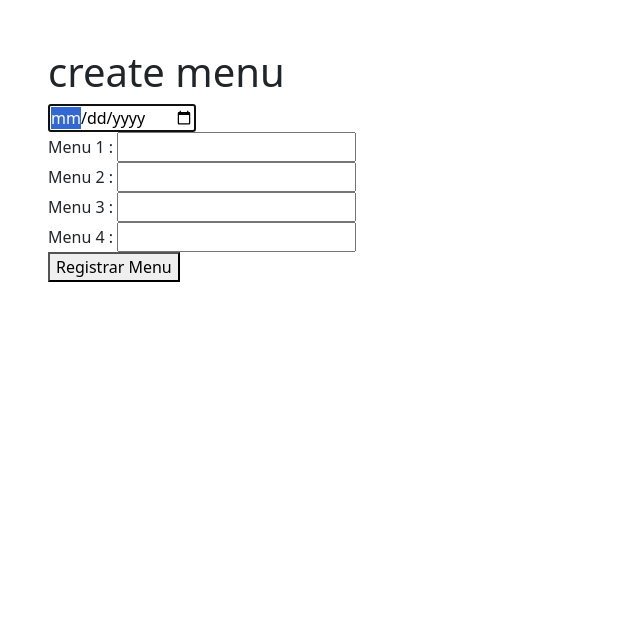
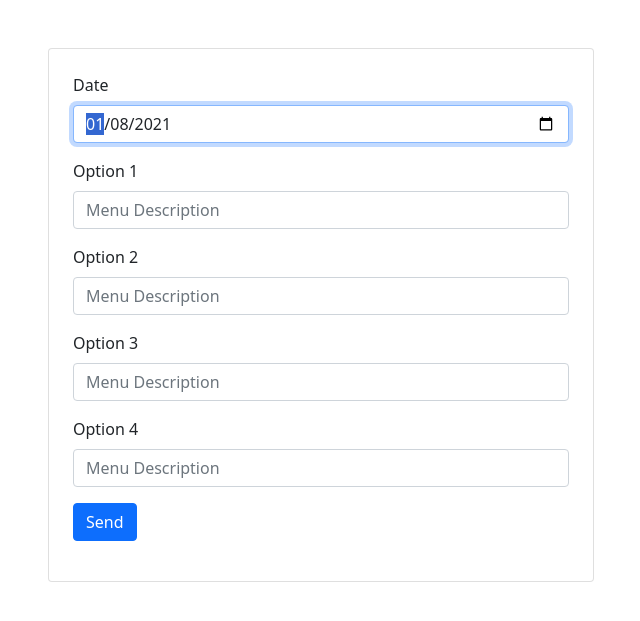
Before and after one commit to KrlosAren/menu-control-system, a Django app: page /menu/register/ in a window 1280 px wide. Shown: the part 56-677 px from the top of the page, without its empty margins (34-674 px from the left). Run offline with Django 3.2, Linux system fonts and the light colour scheme; the visitor is signed in with stand-in values (Sample User, id 1); some libraries are stand-ins or nearby versions.

Commit message:
add now day for register form

```diff
--- a/Menus/views.py
+++ b/Menus/views.py
@@ -6,18 +6,22 @@ from django.shortcuts import redirect, render
 from django.contrib.auth.decorators import login_required
 from django.urls import reverse
 
+# Others
+
 # Menu Model
 from .models import Menu
 
 
 @login_required(login_url='login_view')
 def menu_register(request):
+    import datetime
 
     form = MenuRegister()
-
+    today = datetime.datetime.today()
     context = {
         'title': 'Menu Register',
-        'form': form
+        'form': form,
+        'today': today
     }
 
     if request.method == 'POST':
@@ -59,7 +63,7 @@ def menu_update(request, uuid):
 
     context = {
         'title': 'Update Menu',
-        'menu': menu.values()[0]
+        'menu': menu.values()[0],
     }
 
     if request.method == 'POST':
@@ -67,9 +71,7 @@ def menu_update(request, uuid):
         form = MenuRegister(request.POST)
         if form.is_valid():
             data = form.cleaned_data
-            admin_user = request.user
 
-            # menu = Menu().update_menu(data=data, admin_user=admin_user)
             menu = Menu.objects.get(uuid=uuid)
             menu.date = data['date']
             menu.option_1 = data['option_1']
--- a/templates/menus/menu_register.html
+++ b/templates/menus/menu_register.html
@@ -6,40 +6,39 @@
 
 {% block container %}
 
-<h1>create menu</h1>
-{% if f.error %}
-{% for error in f.error %}
-<p class="alert alert-danger">{{ error }}</p>
-{% endfor %}
-{% endif %}
-<form action="{% url 'menu_register_view' %}" method="post">
+<div class="row mt-5">
+  <div class="col-6">
+<div class="card p-4">
+    <form action="{% url 'menu_register_view' %}" method='POST'>
+      {% csrf_token %}
 
-{% csrf_token %}
+      <div class="mb-3">
+        <label for="date" class="form-label">Date</label>
+        <input type="date" name="date"  class="form-control" autofocus value='{{ today | date:'Y-m-d' }}'>
+      </div>
+      <div class="mb-3">
+        <label for="option_1" class="form-label">Option 1</label>
+        <input type="text" name="option_1"  class="form-control" placeholder='Menu Description'>
+      </div>
+      <div class="mb-3">
+        <label for="option_2" class="form-label">Option 2</label>
+        <input type="text" name="option_2"  class="form-control" placeholder='Menu Description'>
+      </div>
+      <div class="mb-3">
+        <label for="option_3" class="form-label">Option 3</label>
+        <input type="text" name="option_3"  class="form-control" placeholder='Menu Description'>
+      </div>
+      <div class="mb-3">
+        <label for="option_4" class="form-label">Option 4</label>
+        <input type="text" name="option_4"  class="form-control" placeholder='Menu Description'>
+      </div>
 
-<input type="date" name="date" autofocus required='true'>
+      <div class="">
+      <button type="submit" class='btn btn-primary mb-3'>Send</button>
+      </div>
 
-<div>
-<label for="menu_1">Menu 1 :</label>
-<input type="text" name="option_1" required='true'>
+    </form>
 </div>
-
-<div>
-<label for="menu_1">Menu 2 :</label>
-<input type="text" name="option_2" required='true'>
+  </div>
 </div>
-
-<div>
-<label for="menu_1">Menu 3 :</label>
-<input type="text" name="option_3" required='true'>
-</div>
-
-<div>
-<label for="menu_1">Menu 4 :</label>
-<input type="text" name="option_4" required='true'>
-</div>
-
-
-<button type="submit">Registrar Menu</button>
-
-</form>
-{% endblock%}
+{% endblock  %}
```
Also changed, not shown: Menus/models.py (+0 -10 lines), templates/menus/menu_update.html (+7 -1 lines).
